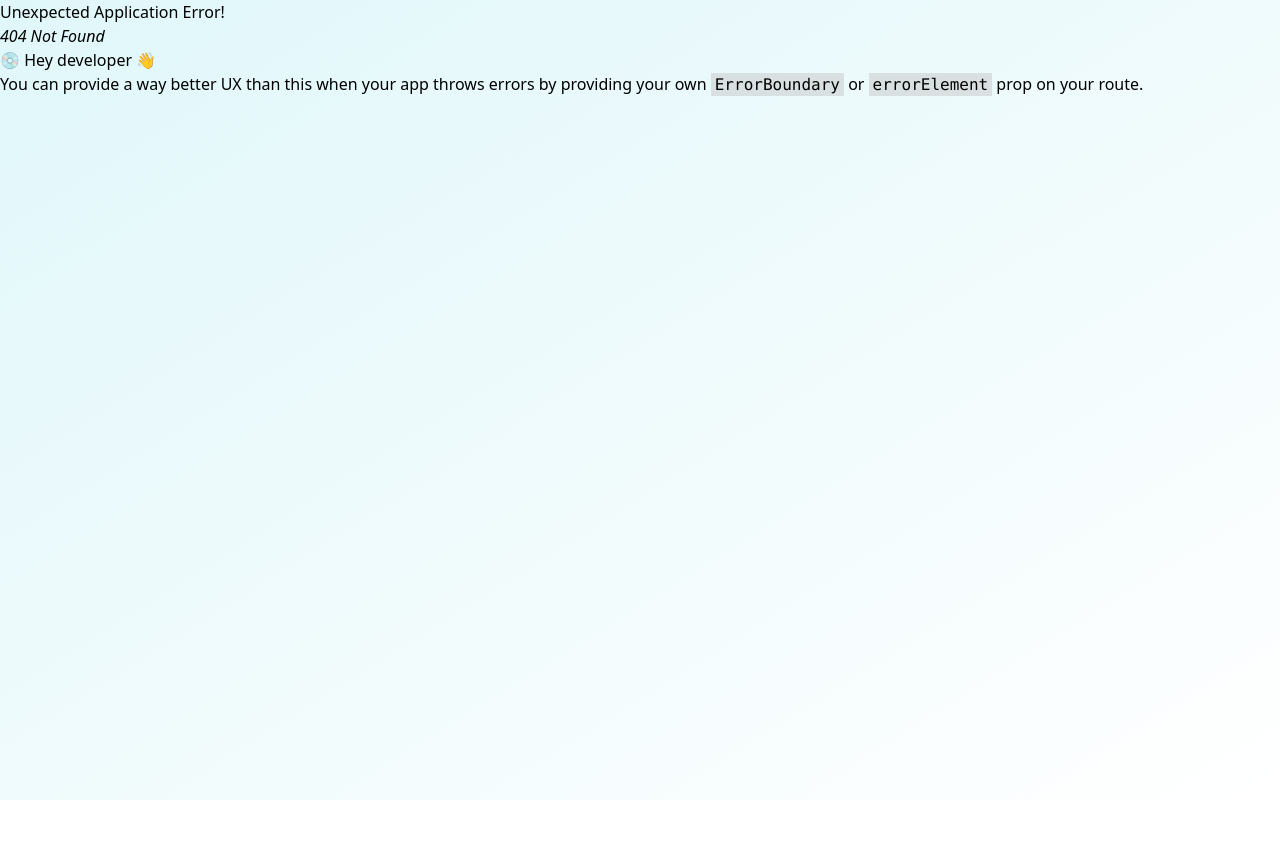
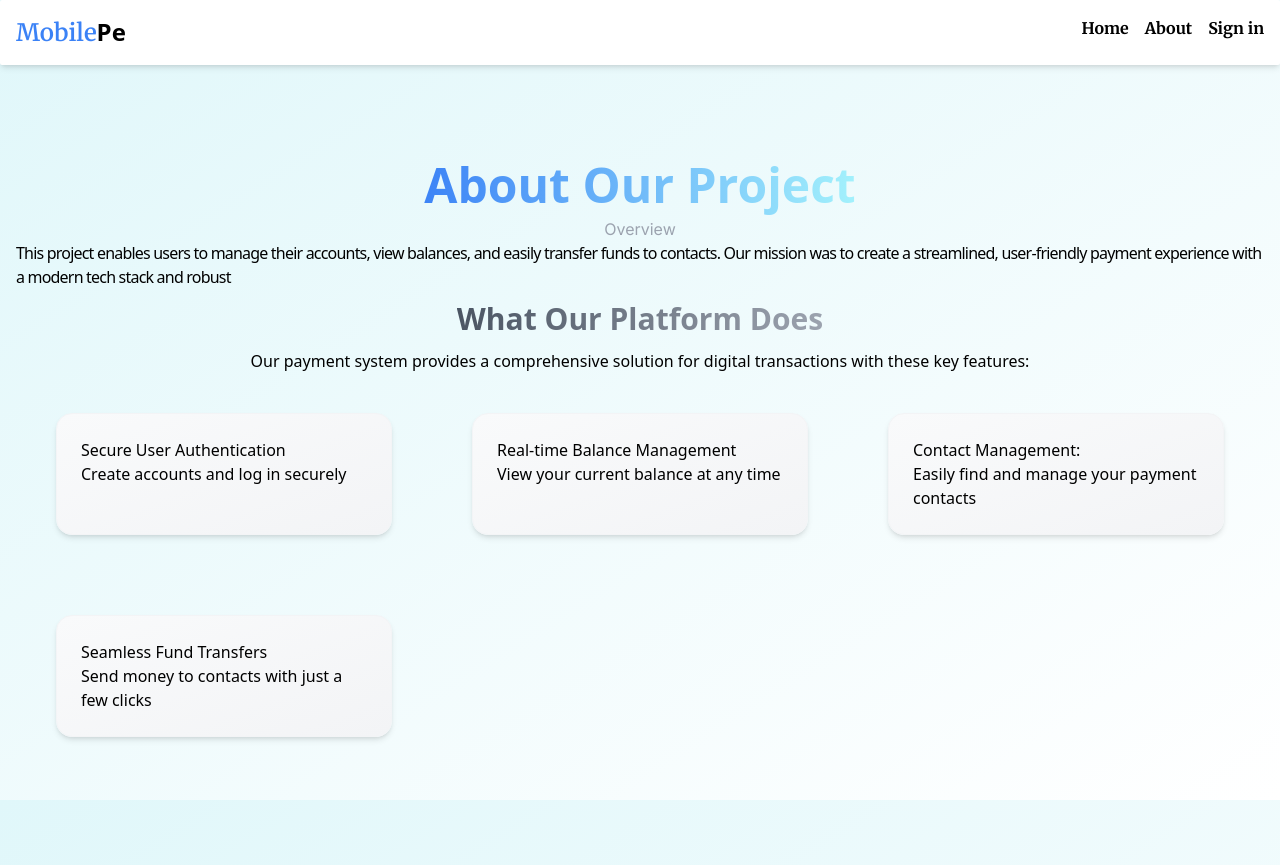
Before and after one commit to gitVikas898/paytm, a React (Vite) app in the folder frontend/: page /about in a window 1280 px wide. Before the commit this address had no page. Before the commit the page ends 800 px from the top, so only its background shows below. Built offline with nearby package versions, Linux system fonts and the light colour scheme.

Commit message:
Started working on About page

```diff
--- a/frontend/src/components/GradientSub.jsx
+++ b/frontend/src/components/GradientSub.jsx
@@ -2,7 +2,7 @@ import React from 'react'
 
 const GradientSub = ({label}) => {
   return (
-    <h1 className="mt-3 mb-3 text-xl sm:text-sm md:text-3xl font-semibold bg-gradient-to-r from-gray-600 to-gray-400 text-transparent bg-clip-text leading-snug text-center">{label}</h1>
+    <h1 className="mt-3 mb-3 text-xl sm:text-sm md:text-3xl font-semibold bg-gradient-to-r from-gray-600 to-gray-400 text-transparent bg-clip-text leading-snug">{label}</h1>
   )
 }
 
--- a/frontend/src/components/Payment.jsx
+++ b/frontend/src/components/Payment.jsx
@@ -3,8 +3,8 @@ import Button from "./Button";
 import axios from "axios";
 import Popup from "./Popup";
 import { FaCircleCheck } from "react-icons/fa6";
+const Payment = ({ token, to , isOpen , setIsPopupOpen,setActivePopupUser}) => {
 
-const Payment = ({ token, to , isOpen , setIsPopupOpen}) => {
   console.log;
   const [amount, setAmount] = useState(0);
   const handlePay = async () => {
@@ -38,6 +38,7 @@ const Payment = ({ token, to , isOpen , setIsPopupOpen}) => {
               setIsPopupOpen(!isOpen)
              setTimeout(()=>{
               setIsPopupOpen(isOpen)
+              setActivePopupUser(null)
              },3000)
             }}
             type={"gradient"}
--- /dev/null
+++ b/frontend/src/constants/features.json
@@ -0,0 +1,19 @@
+[
+    {
+        "title":"Secure User Authentication",
+        "description":"Create accounts and log in securely"
+    },
+    {
+        "title":"Real-time Balance Management",
+        "description":"View your current balance at any time"
+    },
+    {
+        "title":"Contact Management:",
+        "description":"Easily find and manage your payment contacts"
+    },
+    {
+        "title":"Seamless Fund Transfers",
+        "description":"Send money to contacts with just a few clicks"
+    }
+
+]
--- /dev/null
+++ b/frontend/src/pages/About.jsx
@@ -0,0 +1,31 @@
+import React from 'react'
+import GradientHeading from '../components/GradientHeading'
+import Subheading from '../components/Subheading'
+import GradientSub from '../components/GradientSub'
+import Card from '../components/Card'
+import features from "../constants/features.json"
+const About = () => {
+  return (
+    <section className='grid min-h-screen place-items-center'>
+        <div className='p-4 flex flex-col items-center justify-center'>
+            <GradientHeading label={"About Our Project"}/>
+            <Subheading text={"Overview"}/>
+            <p className='tracking-tighter'>This project enables users to manage their accounts, view balances, and easily transfer funds to contacts. Our mission was to create a streamlined, user-friendly payment experience with a modern tech stack and robust </p>
+            <GradientSub label={"What Our Platform Does"}/>
+            <p>Our payment system provides a comprehensive solution for digital transactions with these key features:</p>
+            <div className='grid md:grid-cols-3'>
+                {features.map((feature)=>{
+                    return(
+                        <Card>
+                            <h1>{feature.title}</h1>
+                            <p>{feature.description}</p>
+                        </Card>
+                    )
+                })}
+            </div>
+        </div>
+    </section>
+  )
+}
+
+export default About
--- a/frontend/src/pages/Dashboard.jsx
+++ b/frontend/src/pages/Dashboard.jsx
@@ -58,7 +58,7 @@ const Dashboard = () => {
                   isOpen={activePopupUser === user.id}
                   onClose={() => setActivePopupUser(null)}
                 >
-                  <Payment isOpen={isPopupOpen} setIsPopupOpen={setIsPopupOpen} token={token} to={user.id} />
+                  <Payment isOpen={isPopupOpen} setIsPopupOpen={setIsPopupOpen} token={token} to={user.id} setActivePopupUser={setActivePopupUser} />
                 </Popup>
               </Card>
             </>
--- a/frontend/src/router/Router.jsx
+++ b/frontend/src/router/Router.jsx
@@ -6,6 +6,7 @@ import Signin from "../pages/Signin"
 import Signup from "../pages/Signup"
 import Dashboard from "../pages/Dashboard"
 import ProtectedRoute from '../authRoute/ProtectedRoute';
+import About from '../pages/About';
 
 const router = createBrowserRouter([
   {
@@ -23,7 +24,12 @@ const router = createBrowserRouter([
       {
         path:"/signup",
         element:<Signup/>
+      },
+      {
+        path:"/about",
+        element:<About/>
       }
+
       ,{
         path :"/dashboard",
         element:<ProtectedRoute><Dashboard/></ProtectedRoute>
```
